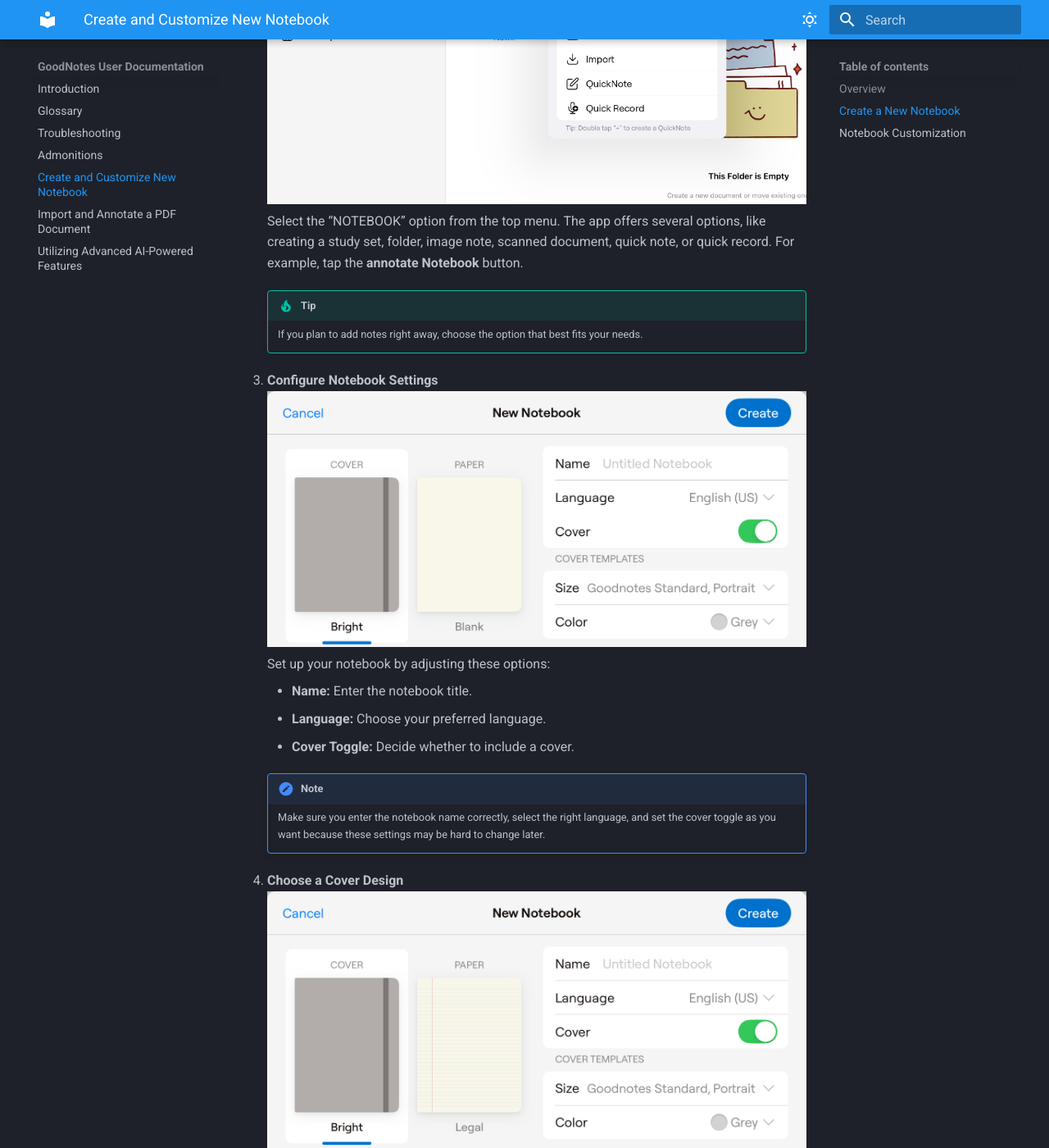
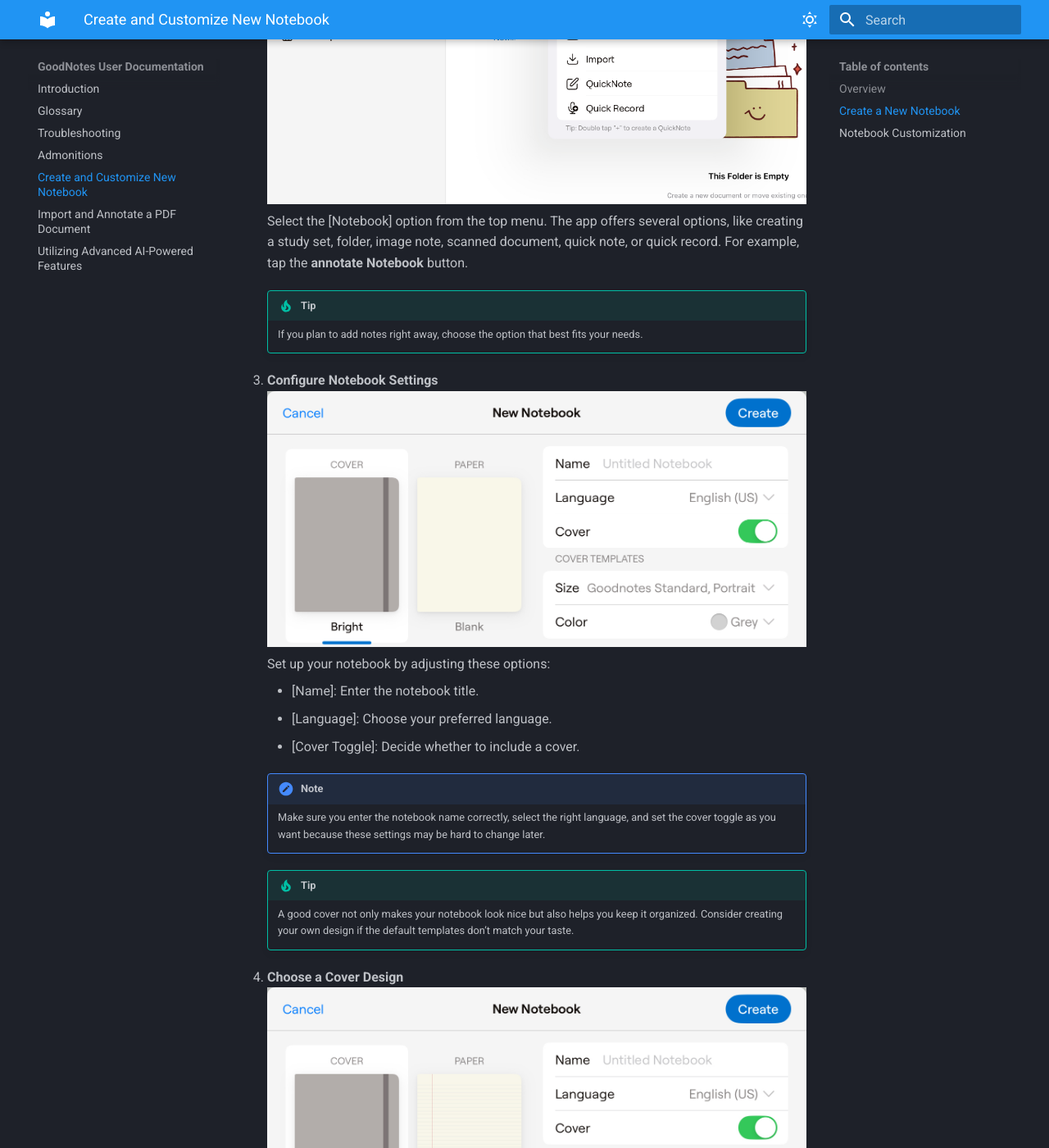
Before and after one commit to hmjkim/goodnotes-user-documentation, an MkDocs documentation site: the page built from docs/create-customize-new-notebook.md, in a window 1280 px wide and 1400 px high, scrolled down 1255 px. Shown: the whole window at 82% size. Built offline with MkDocs 1.6.1 and Material for MkDocs 9.7.7, drawn with Linux system fonts in a browser that asks for light colours; some of the changed text lies outside the part shown.

Commit message:
Update documentation to follow conventions

```diff
--- a/docs/create-customize-new-notebook.md
+++ b/docs/create-customize-new-notebook.md
@@ -8,14 +8,14 @@
 
 1. **Launch the App**
 ![Initial Screen](./assets/notebook/documents-view.jpg)
-   When you open the GoodNotes 6 app, you'll see an empty Documents page that acts as your home screen. From here, you can begin creating new notebooks and folders in the **Documents** section.
+   When you open the GoodNotes 6 app, you'll see an empty Documents page that acts as your home screen. From here, you can begin creating new notebooks and folders in the [Documents] section.
 
     !!! note "Note"
         The Documents page is your default starting point. Take a moment to get familiar with its layout before you continue.
 
-2. **Click the ‘+’ Icon**
+2. **Click the [+] Icon**
 ![Icon](./assets/notebook/newnotebook-option-selection.png)
-   Select the “NOTEBOOK” option from the top menu. The app offers several options, like creating a study set, folder, image note, scanned document, quick note, or quick record. For example, tap the **annotate Notebook** button.
+   Select the [Notebook] option from the top menu. The app offers several options, like creating a study set, folder, image note, scanned document, quick note, or quick record. For example, tap the **annotate Notebook** button.
 
 
     !!! tip "Tip"
@@ -24,22 +24,25 @@
 3. **Configure Notebook Settings**
 ![New notebook options](./assets/notebook/new_notebook_name.png)
    Set up your notebook by adjusting these options:
-      - **Name:** Enter the notebook title.
-      - **Language:** Choose your preferred language.
-      - **Cover Toggle:** Decide whether to include a cover.
+      - [Name]: Enter the notebook title.
+      - [Language]: Choose your preferred language.
+      - [Cover Toggle]: Decide whether to include a cover.
 
 
     !!! note "Note"
         Make sure you enter the notebook name correctly, select the right language, and set the cover toggle as you want because these settings may be hard to change later.
+    !!! tip
+        A good cover not only makes your notebook look nice but also helps you keep it organized. Consider creating your own design if the default templates don’t match your taste.
 
 4. **Choose a Cover Design**
-![Cover design](./assets/notebook/cover-design.jpg)
-   Pick a cover design from the available templates.
-
+    ![Cover design](./assets/notebook/cover-design.jpg)
+   Pick a cover design from the available templates.<br><br>
    ![Cover marketplace](./assets/notebook/cover-marketplace.jpg)
    You can also import your own cover designs or visit the marketplace to buy one that suits your style. Each template offers a unique color scheme, and you can choose from different sizes (e.g., A4 or Letter).
 
-   > **Tip:** A good cover not only makes your notebook look nice but also helps you keep it organized. Consider creating your own design if the default templates don’t match your taste.
+
+    !!! tip
+        A good cover not only makes your notebook look nice but also helps you keep it organized. Consider creating your own design if the default templates don’t match your taste.
 
 
 5. **Select a Paper Template**
@@ -67,7 +69,7 @@
 
 1. **Access Additional Options**
 ![Customization settings](./assets/notebook/notebook_customiation_settings.png)
-   Click the `...` icon to see extra customization settings. This menu shows options such as current page info, rotation, and template changes.
+   Click the [...] icon to see extra customization settings. This menu shows options such as current page info, rotation, and template changes.
 
 
     !!! note "Note"
@@ -81,6 +83,7 @@
 
 
 2. **Select Document Editing Options**
-   Scroll down to **Settings** and choose **Document Editing**.
+
+   Scroll down to [Settings] and choose [Document Editing].
    ![Document editing](./assets/notebook/document_editing_options.png)
    Turn the options on or off based on your needs.
```
Also changed, not shown: other parts of docs/create-customize-new-notebook.md (+3 -4 lines), docs/importing-annotating-pdf.md (+3 -3 lines), docs/index.md (+1 -1 lines), docs/utilizing-ai-features.md (+6 -6 lines), docs/assets/ai/simple-expression.png (added).
